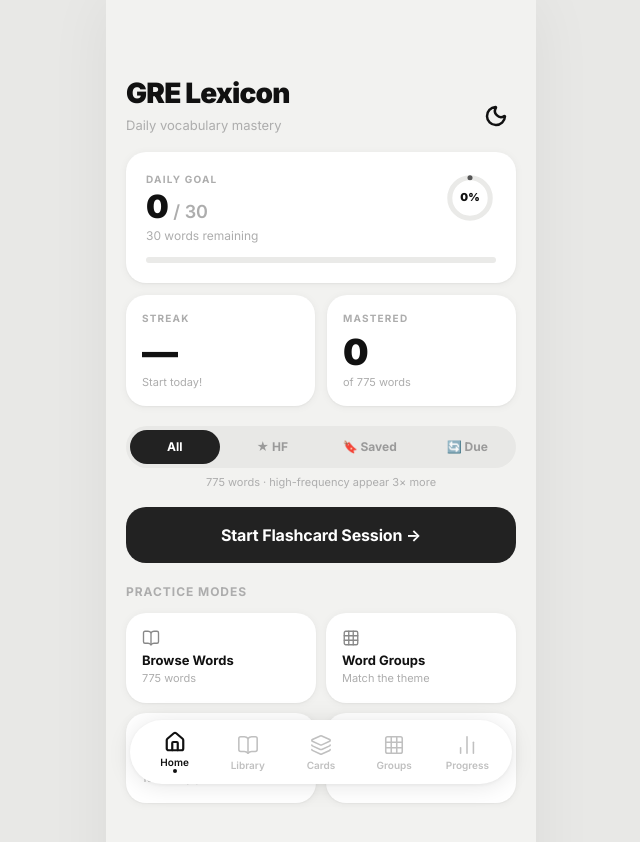
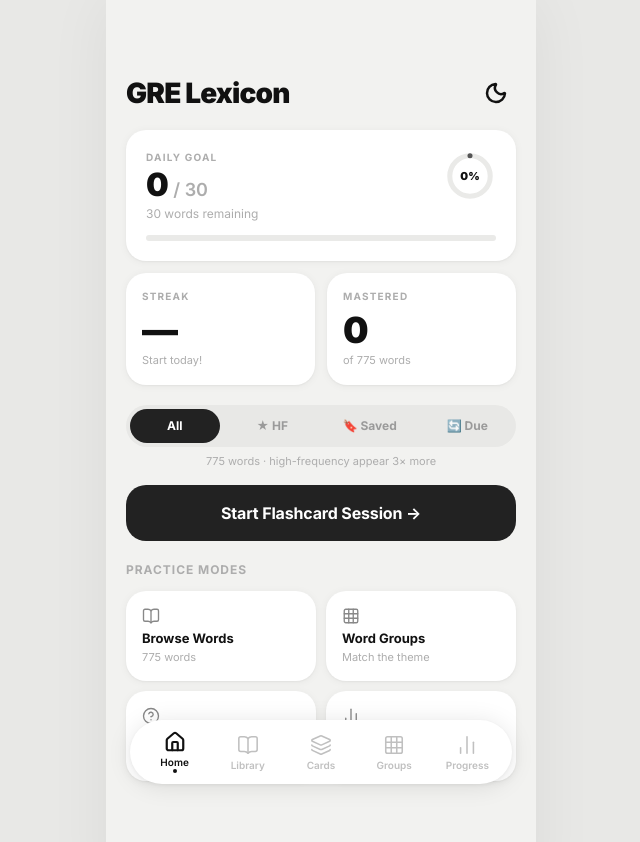
Before and after one commit to sarjanshah14/GREvocabulary, a React (Vite) app: page / in a window 1280 px wide. Shown: the top 842 px of the page, without its empty margins (319-959 px from the left). Built offline with nearby package versions, Linux system fonts and the light colour scheme.

Commit message:
Fix status bar theme-color matching and realign dark mode toggle

```diff
--- a/index.html
+++ b/index.html
@@ -8,12 +8,12 @@
     <link rel="manifest" href="/manifest.json" />
 
     <!-- Theme -->
-    <meta name="theme-color" content="#111111" />
+    <meta name="theme-color" id="meta-theme-color" content="#F2F2F0" />
     <meta name="background-color" content="#F2F2F0" />
 
     <!-- Apple PWA -->
     <meta name="apple-mobile-web-app-capable" content="yes" />
-    <meta name="apple-mobile-web-app-status-bar-style" content="black" />
+    <meta name="apple-mobile-web-app-status-bar-style" content="default" />
     <meta name="apple-mobile-web-app-title" content="GRE Lexicon" />
     <link rel="apple-touch-icon" href="/icons/icon-192.png" />
     <link rel="apple-touch-icon" sizes="512x512" href="/icons/icon-512.png" />
--- a/src/App.jsx
+++ b/src/App.jsx
@@ -22,6 +22,8 @@ export default function App() {
     // Initialize dark mode from localStorage
     if (localStorage.getItem('gre_dark_mode') === 'true') {
       document.documentElement.classList.add('dark-mode');
+      const metaTheme = document.getElementById('meta-theme-color');
+      if (metaTheme) metaTheme.setAttribute('content', '#0D0D0F');
     }
   }, []);
 
--- a/src/pages/Home.jsx
+++ b/src/pages/Home.jsx
@@ -17,6 +17,8 @@ export default function Home() {
     setIsDark(next);
     localStorage.setItem('gre_dark_mode', next);
     document.documentElement.classList.toggle('dark-mode', next);
+    const metaTheme = document.getElementById('meta-theme-color');
+    if (metaTheme) metaTheme.setAttribute('content', next ? '#0D0D0F' : '#F2F2F0');
   };
 
   const stats = getAllStats(wordlists);
@@ -38,13 +40,10 @@ export default function Home() {
     <div className="page-in" style={{ background: '#F2F2F0', minHeight: '100dvh' }}>
 
       {/* ── Header ── */}
-      <div className="px-5 pb-4 flex justify-between items-end" style={{ paddingTop: 'max(env(safe-area-inset-top, 0px) + 32px, 72px)' }}>
-        <div>
-          <h1 style={{ fontSize: 28, fontWeight: 900, color: '#111', letterSpacing: '-0.03em', margin: 0 }}>
-            GRE Lexicon
-          </h1>
-          <p style={{ color: '#ADADAD', fontSize: 13, marginTop: 2 }}>Daily vocabulary mastery</p>
-        </div>
+      <div className="px-5 pb-4 flex justify-between items-center" style={{ paddingTop: 'max(env(safe-area-inset-top, 0px) + 32px, 72px)' }}>
+        <h1 style={{ fontSize: 28, fontWeight: 900, color: '#111', letterSpacing: '-0.03em', margin: 0 }}>
+          GRE Lexicon
+        </h1>
         <motion.button
           whileTap={{ scale: 0.85 }}
           onClick={toggleDark}
```
